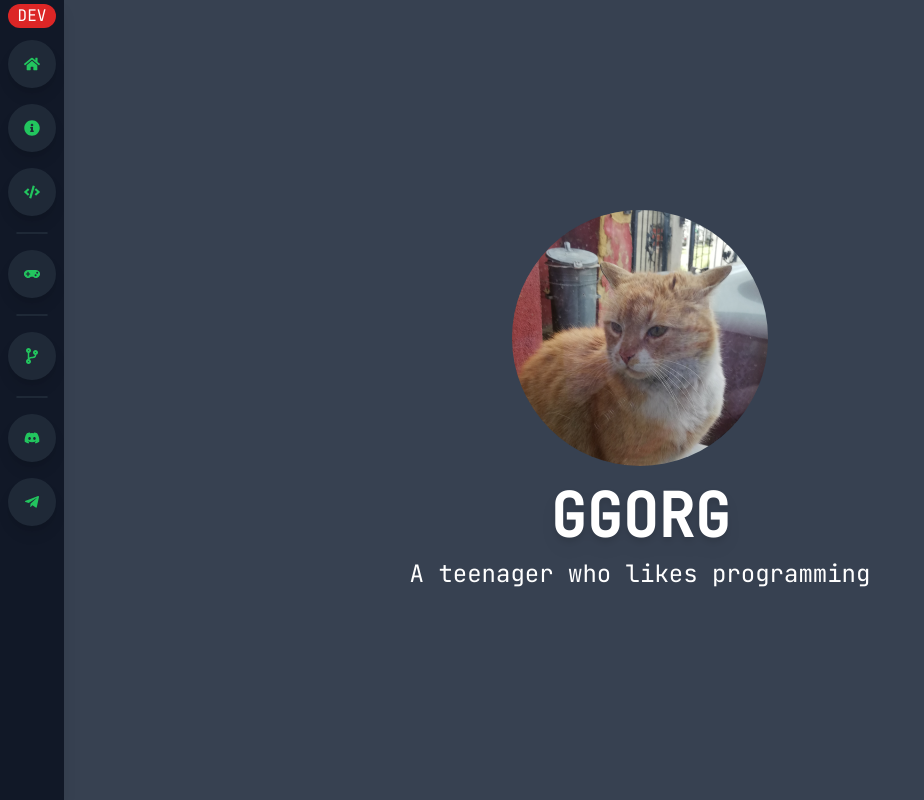
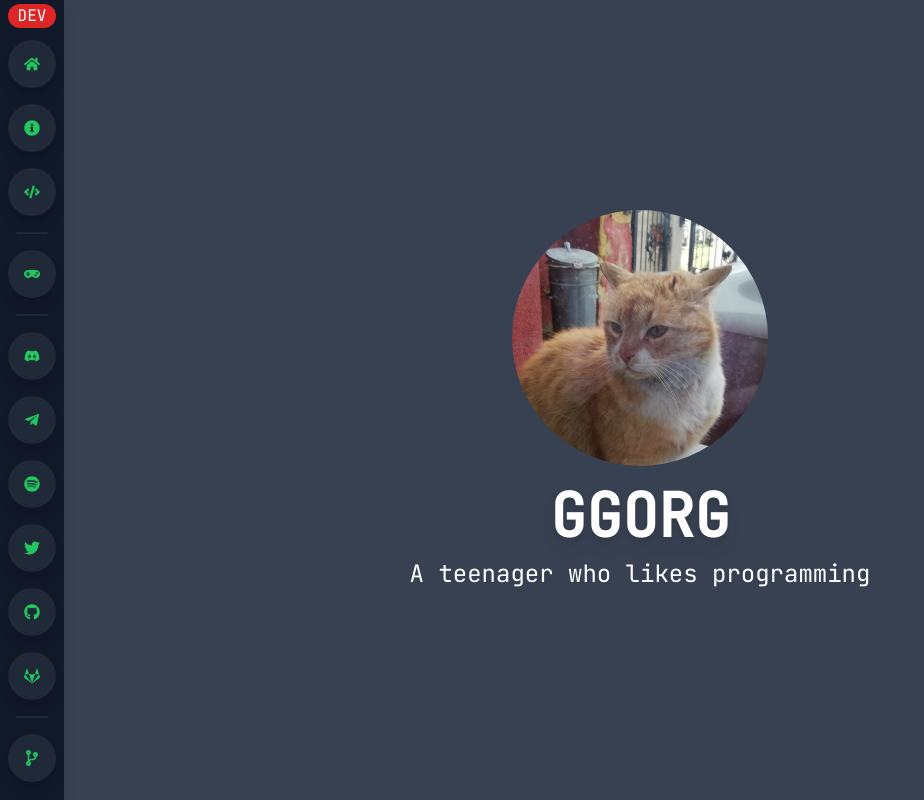
Before and after one commit to GGORG0/ggorg.tk, a Next.js app: page / in a window 1280 px wide. Shown: the whole page, without its empty margins (0-924 px from the left). Built offline with nearby package versions, Linux system fonts and the light colour scheme; no server answers; what tailwindcss-ripple would draw is missing.

Commit message:
💄 Added social links

```diff
--- a/components/Containers/Page.tsx
+++ b/components/Containers/Page.tsx
@@ -1,5 +1,5 @@
 import SideBar from "../SideBar/SideBar";
-import { FaHome, FaGamepad, FaInfoCircle, FaCode, FaCodeBranch, FaDiscord, FaTelegramPlane } from "react-icons/fa";
+import { FaHome, FaGamepad, FaInfoCircle, FaCode, FaCodeBranch, FaDiscord, FaTelegramPlane, FaSpotify, FaTwitter, FaGithub, FaGitlab } from "react-icons/fa";
 import Link from "next/link";
 import SideBarIcon from "../SideBar/SideBarIcon";
 import ProfilePicture from "../Utils/ProfilePicture";
@@ -38,12 +38,16 @@ export default function Page({ children, pfp = true, title = "GGORG" }: PageProp
 
           <SideBarSpacer/>
 
-          <a href="//gh.ggorg.tk/ggorg.tk"><SideBarIcon icon={<FaCodeBranch />} text="Source code" /></a>
+          <a href={`//discord.com/users/${process.env.NEXT_PUBLIC_DISCORD_ID}`}><SideBarIcon icon={<FaDiscord />} text="Discord" /></a>
+          <a href={`//t.me/${process.env.NEXT_PUBLIC_TELEGRAM_USER}`}><SideBarIcon icon={<FaTelegramPlane />} text="Telegram" /></a>
+          <a href={`//open.spotify.com/user/${process.env.NEXT_PUBLIC_SPOTIFY_ID}`}><SideBarIcon icon={<FaSpotify />} text="Spotify" /></a>
+          <a href={`//twitter.com/${process.env.NEXT_PUBLIC_TWITTER_USER}`}><SideBarIcon icon={<FaTwitter />} text="Twitter" /></a>
+          <a href="//gh.ggorg.tk"><SideBarIcon icon={<FaGithub />} text="GitHub" /></a>
+          <a href={`//gitlab.com/${process.env.NEXT_PUBLIC_GITLAB_USER}`}><SideBarIcon icon={<FaGitlab />} text="GitLab" /></a>
 
           <SideBarSpacer/>
 
-          <a href={`//discord.com/users/${process.env.NEXT_PUBLIC_DISCORD_ID}`}><SideBarIcon icon={<FaDiscord />} text="Discord" /></a>
-          <a href={`//t.me/GGORG0`}><SideBarIcon icon={<FaTelegramPlane />} text="Telegram" /></a>
+          <a href="//gh.ggorg.tk/ggorg.tk"><SideBarIcon icon={<FaCodeBranch />} text="Source code" /></a>
         </SideBar>
         <div className="fixed z-0 flex flex-col items-center justify-center h-full w-full m-auto px-0">
           { pfp && <ProfilePicture /> }
```
